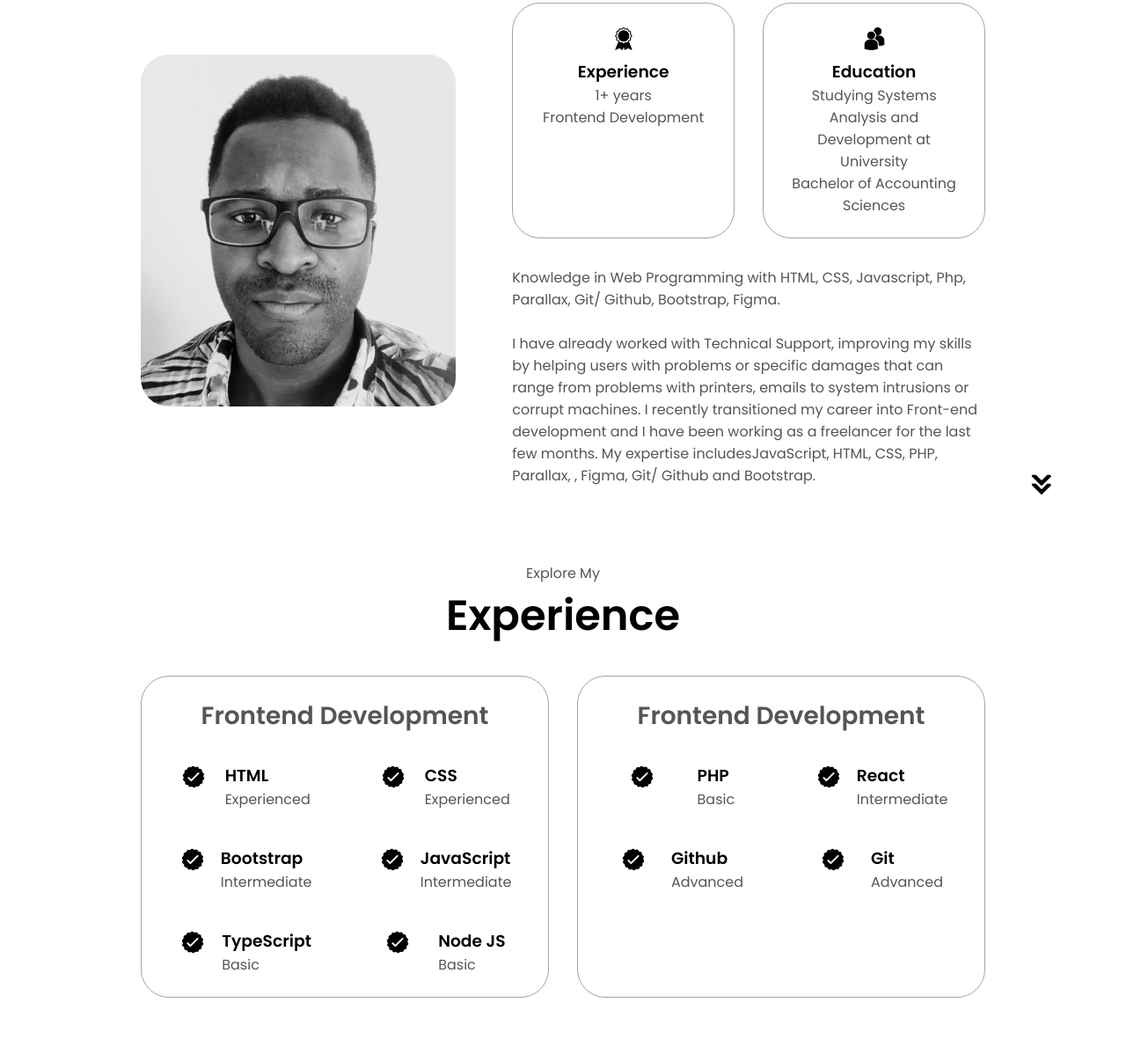
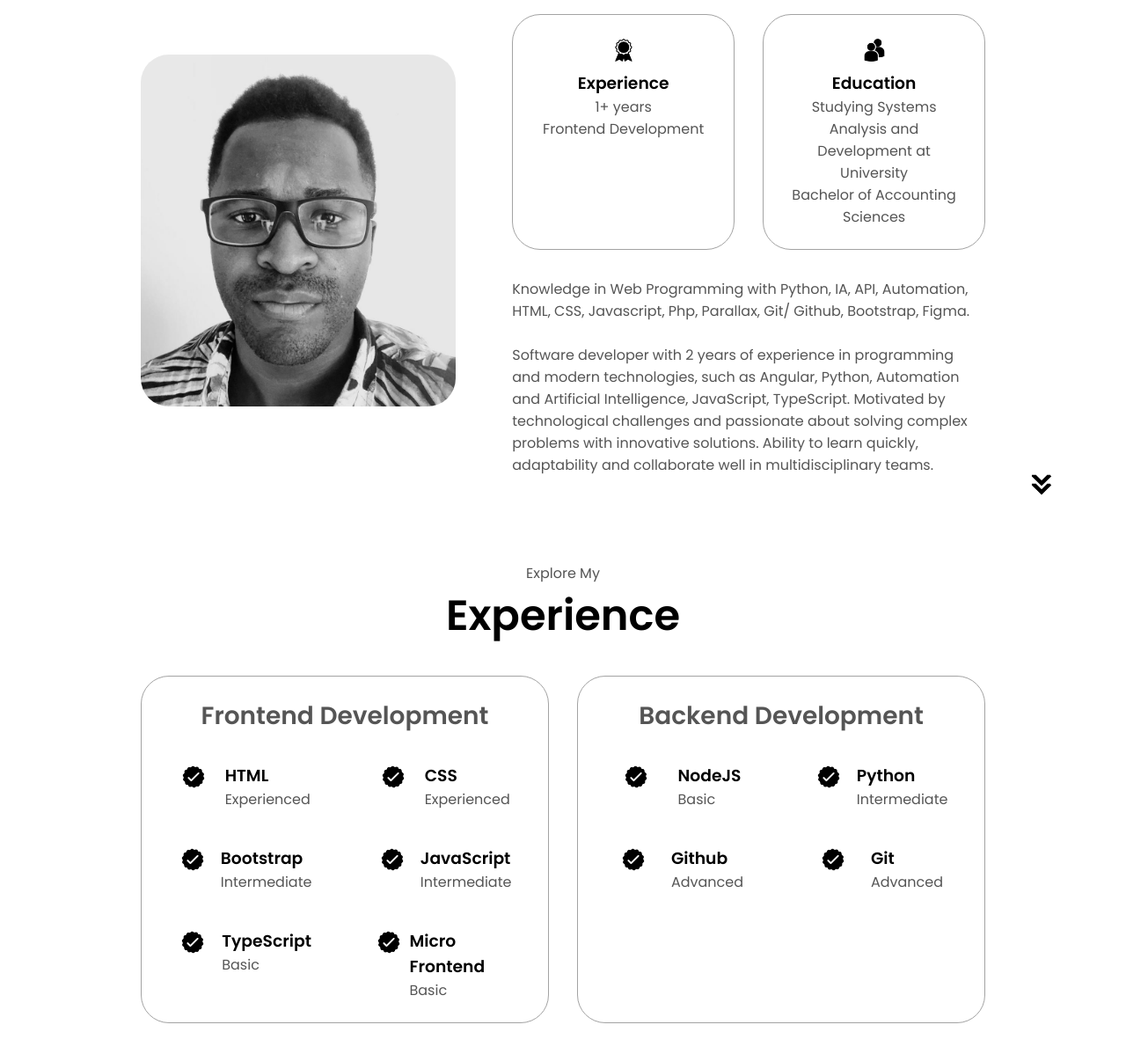
Before and after one commit to mauriciojr88/Portifolio.Project, a plain HTML site: page index.html in a window 1280 px wide. Shown: the part 1057-2255 px from the top of the page at 88% size. Drawn offline with Linux system fonts and the light colour scheme.

Commit message:
Update index.html
I adjusted it according to my current knowledge

```diff
--- a/index.html
+++ b/index.html
@@ -45,9 +45,9 @@
     <div class="section__text">
       <p class="section__text__p1">Hello, I'm</p>
       <h1 class="title">Maurício Manico</h1>
-      <p class="section__text__p2">Frontend Developer</p>
+      <p class="section__text__p2">Programmer</p>
       <div class="btn-container">
-        <button class="btn btn-color-2" onclick="window.open('./assets/CV.Presentation.In.pdf')">Download CV</button>
+        <button class="btn btn-color-2" onclick="window.open('./assets/Mauricio_CV_In.pdf')">Download CV</button>
         <button class="btn btn-color-1" onclick="location.href='./#contact'">
           Contact Info
         </button>
@@ -82,13 +82,14 @@
         </div>
         <div class="text-container">
           <p>
-            Knowledge in Web Programming with HTML, CSS, Javascript, Php, Parallax, Git/ Github, Bootstrap, Figma.
+            Knowledge in Web Programming with Python, IA, API, Automation, HTML, CSS, Javascript, Php, Parallax, Git/ Github, Bootstrap, Figma.
             <br />
             <br />
-            I have already worked with Technical Support, improving my skills by helping users with problems or specific
-            damages that can range from problems with printers, emails to system intrusions or corrupt machines. I recently
-            transitioned my career into Front-end development and I have been working as a freelancer for the last few months. My expertise
-            includesJavaScript, HTML, CSS, PHP, Parallax, , Figma, Git/ Github and Bootstrap.
+            Software developer with 2 years of experience in programming and modern technologies,
+            such as Angular, Python, Automation and Artificial Intelligence, JavaScript, TypeScript.
+            Motivated by technological challenges and passionate about solving complex problems
+            with innovative solutions. Ability to learn quickly, adaptability and collaborate well in
+            multidisciplinary teams.
           </p>
         </div>
       </div>
@@ -141,26 +142,26 @@
             <article>
               <img src="./assets/checkmark.png" alt="Experience icon" class="icon" />
               <div>
-                <h3>Node JS</h3>
+                <h3>Micro Frontend</h3>
                 <p>Basic</p>
               </div>
             </article>
           </div>
         </div>
         <div class="details-container">
-          <h2 class="experience-sub-title">Frontend Development</h2>
+          <h2 class="experience-sub-title">Backend Development</h2>
           <div class="article-container">
             <article>
               <img src="./assets/checkmark.png" alt="Experience icon" class="icon" />
               <div>
-                <h3>PHP</h3>
+                <h3>NodeJS</h3>
                 <p>Basic</p>
               </div>
             </article>
             <article>
               <img src="./assets/checkmark.png" alt="Experience icon" class="icon" />
               <div>
-                <h3>React</h3>
+                <h3>Python</h3>
                 <p>Intermediate</p>
               </div>
             </article>
```
